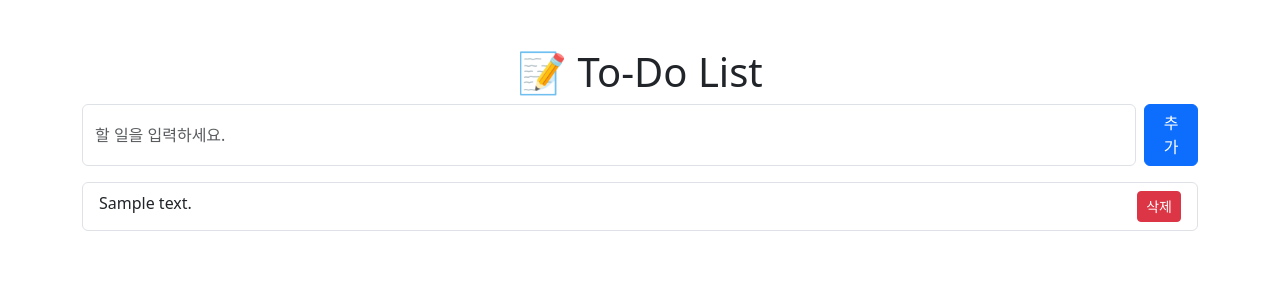
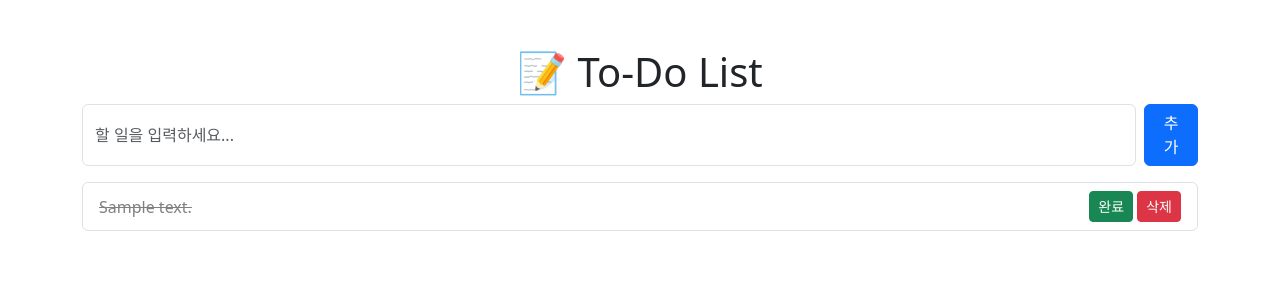
Before and after one commit to 7eerup/back-end, a Flask app: page / in a window 1280 px wide. Shown: the top 300 px of the page. Run offline with Flask 3, Linux system fonts and the light colour scheme; tables that the repository leaves empty hold one stand-in row (values such as "Sample post").

Commit message:
완료 버튼 추가

```diff
--- a/templates/index.html
+++ b/templates/index.html
@@ -5,20 +5,33 @@
     <meta name="viewport" content="width=device-width, initial-scale=1.0">
     <title>To-Do List</title>
     <link href="https://cdn.jsdelivr.net/npm/bootstrap@5.3.0/dist/css/bootstrap.min.css" rel="stylesheet">
+    <style>
+        .completed {
+            text-decoration: line-through;
+            color: gray;
+        }
+    </style>
 </head>
 <body class="container mt-5">
     <h1 class="text-center">📝 To-Do List</h1>
 
     <form action="/add" method="POST" class="d-flex">
-        <input type="text" name="content" class="form-control" placeholder="할 일을 입력하세요." required>
+        <input type="text" name="content" class="form-control" placeholder="할 일을 입력하세요..." required>
         <button type="submit" class="btn btn-primary ms-2">추가</button>
     </form>
 
     <ul class="list-group mt-3">
         {% for task in tasks %}
-        <li class="list-group-item d-flex justify-content-between">
-            {{ task.content }}
-            <a href="{{ url_for('delete_task', task_id=task.id) }}" class="btn btn-danger btn-sm">삭제</a>
+        <li class="list-group-item d-flex justify-content-between align-items-center">
+            <span class="{% if task.completed %}completed{% endif %}">
+                {{ task.content }}
+            </span>
+            <div>
+                <a href="{{ url_for('toggle_task', task_id=task.id) }}" class="btn btn-sm {% if task.completed %}btn-success{% else %}btn-secondary{% endif %}">
+                    {% if task.completed %}완료{% else %}미완료{% endif %}
+                </a>
+                <a href="{{ url_for('delete_task', task_id=task.id) }}" class="btn btn-danger btn-sm">삭제</a>
+            </div>
         </li>
         {% endfor %}
     </ul>
```
